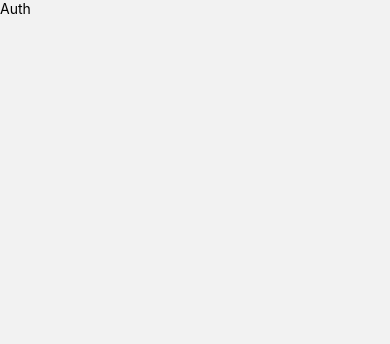
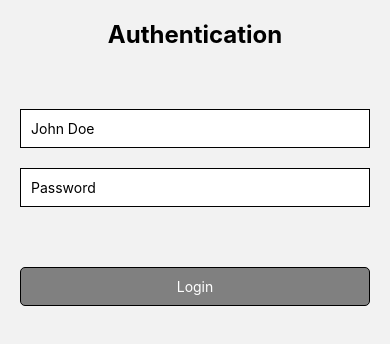
Before and after one commit to Nathan1607/AppMobileMovies, a React Native app: screen /Auth in a window 390 px wide. Shown: the top 344 px of the page. Built offline with nearby package versions, Linux system fonts and the light colour scheme.

Commit message:
create AuthContext  / update screen Auth

```diff
--- /dev/null
+++ b/src/providers/AuthContext.tsx
@@ -0,0 +1,41 @@
+import React, { createContext, useState, ReactNode, useContext } from 'react';
+
+interface AuthContextType {
+    username: string;
+    setUsername: (username: string) => void;
+    password: string;
+    setPassword: (password: string) => void;
+    login: (username: string, password: string) => void;
+    logout: () => void;
+}
+
+export const AuthContext = createContext<AuthContextType>({} as AuthContextType);
+
+export const AuthProvider: React.FC<{ children: ReactNode }> = ({ children }) => {
+    const [username, setUsername] = useState<string>('');
+    const [password, setPassword] = useState<string>('');
+
+    const login = (username: string, password: string) => {
+        setUsername(username);
+        setPassword(password);
+    };
+
+    const logout = () => {
+        setUsername('');
+        setPassword('');
+    };
+
+    return (
+        <AuthContext.Provider value={{ username, setUsername, password, setPassword, login, logout }}>
+            {children}
+        </AuthContext.Provider>
+    );
+};
+
+export const useAuth = (): AuthContextType => {
+    const context = useContext(AuthContext);
+    if (context === undefined) {
+        throw new Error('useAuth must be used within an AuthProvider');
+    }
+    return context;
+};
--- a/src/screens/Auth.tsx
+++ b/src/screens/Auth.tsx
@@ -1,11 +1,59 @@
 import React from 'react';
-import { Text, View } from 'react-native';
+import { Text, View, SafeAreaView, TextInput, StyleSheet, TouchableOpacity } from 'react-native';
+import { useContext } from 'react';
+import { useAuth } from '../providers/AuthContext';
+import { AuthContext } from '../providers/AuthContext';
 
 export default () => {
 
+    const { login } = useAuth();
+
+    const { username, setUsername } = useContext(AuthContext);
+    const { password, setPassword } = useContext(AuthContext);
+
+    const handleLogin = () => {
+        login(username, password);
+    }
+
     return (
-        <View>
-            <Text>Auth</Text>
-        </View>
+        <SafeAreaView>
+            <View style={{ padding: 20 }}>
+                <Text style={styles.title}>Authentication</Text>
+                <TextInput placeholder="John Doe" style={styles.input} onChangeText={setUsername} />
+                <TextInput placeholder="Password" style={styles.input} onChangeText={setPassword} secureTextEntry />
+                <TouchableOpacity style={styles.button} onPress={handleLogin}>
+                    <Text style={styles.textButton}>Login</Text>
+                </TouchableOpacity>
+            </View>
+        </SafeAreaView>
     )
-}
+};
+
+const styles = StyleSheet.create({
+    title: {
+        color: 'black',
+        fontSize: 24,
+        fontWeight: 'bold',
+        textAlign: 'center',
+        marginBottom: 50,
+      },
+    input: {
+        backgroundColor: 'white',
+        borderColor: 'black',
+        borderWidth: 1,
+        padding: 10,
+        marginVertical: 10,
+      },
+    button: {
+        backgroundColor: 'gray',
+        padding: 10,
+        borderRadius: 5,
+        borderWidth: 1,
+        marginVertical: 10,
+        marginTop: 50,
+    },
+    textButton: {
+        color: 'white',
+        textAlign: 'center',
+    }
+});
```
